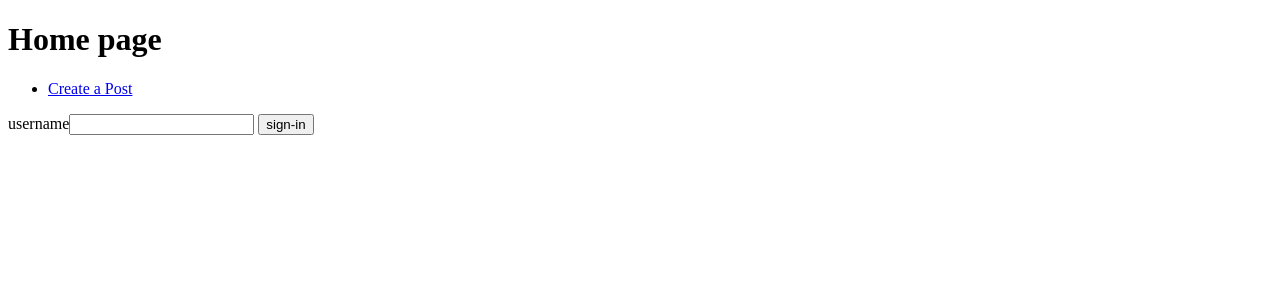
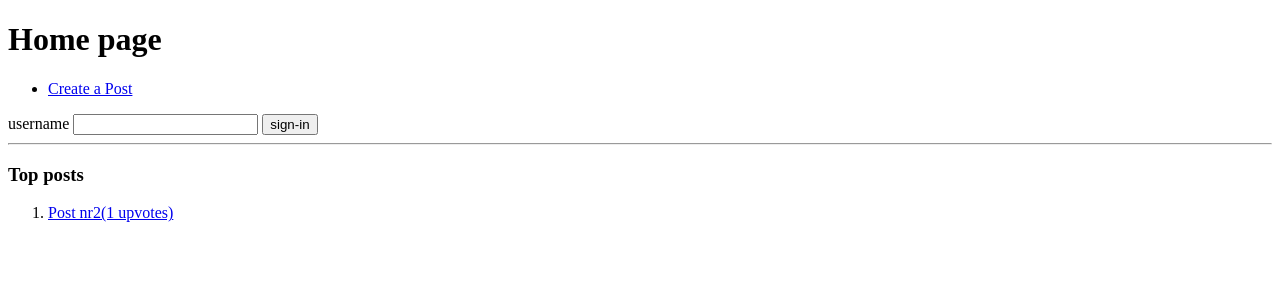
Before and after one commit to sir-ragna/flaskvotes, a Flask app: page / in a window 1280 px wide. Shown: the top 300 px of the page. Run offline with Flask 2, Linux system fonts and the light colour scheme; data comes from the database, SQL or seed files in the repository.

Commit message:
add top 5 posts to home page

```diff
--- a/app.py
+++ b/app.py
@@ -6,6 +6,8 @@ app.secret_key = 'super-secret-key-$$&'
 app.config['DATABASE'] = 'posts.db'
 
 def get_votes(post_id, rating):
+    """Database helper function to retrieve the votes of a post.
+    get_votes(1, 'good') # will return all 'good' votes for post 1"""
     with sqlite3.connect(app.config['DATABASE']) as conn:
         cursor = conn.execute("""
             SELECT count(*)
@@ -22,6 +24,22 @@ def get_votes(post_id, rating):
         else:
             return row[0]
 
+def get_top_posts(limit=5):
+    """Retrieve the top rated posts. Default limit=5"""
+    with sqlite3.connect(app.config['DATABASE']) as conn:
+        cursor = conn.execute("""
+            SELECT count(*), posts.post_id
+            FROM posts, votes
+            WHERE posts.post_id = votes.post_id
+            AND rating = 'good'
+            GROUP BY rating, posts.post_id
+            LIMIT ?
+            """, (limit,))
+        posts = []
+        for row in cursor.fetchall():
+            posts.append({'good_votes': row[0], 'post_id': row[1]})
+        return posts
+
 @app.route('/', methods=['GET', 'POST'])
 def homepage():
     username = None
@@ -29,7 +47,8 @@ def homepage():
         session['username'] = request.form['username']
     if 'username' in session:
         username = session['username']
-    return render_template('home.html', username=username)
+
+    return render_template('home.html', username=username, posts=get_top_posts())
 
 @app.route('/post', methods=['GET', 'POST'])
 def post():
--- a/templates/home.html
+++ b/templates/home.html
@@ -12,9 +12,22 @@
 <a href="{{ url_for('signoff') }}">signoff</a>
 {% else %}
 <form action="{{ url_for('homepage') }}" method="post">
-    <label for="username">username</label><input type="text" id="username" name="username">
+    <label for="username">username</label>
+    <input type="text" id="username" name="username">
     <button type="submit">sign-in</button>
 </form>
 {% endif %}
+<hr>
+<h3>Top posts</h3>
+<ol>
+    {% for post in posts %}
+        <li><a href="{{ url_for('view_post', post_id=post['post_id']) }}">
+            Post nr{{post['post_id']}}({{post['good_votes']}} upvotes)</a></li>
+    {% else %}
+    <li>
+        <b>No posts yet</b>
+    </li>
+    {% endfor %}
+</ol>
 
 {% endblock content %}
```
